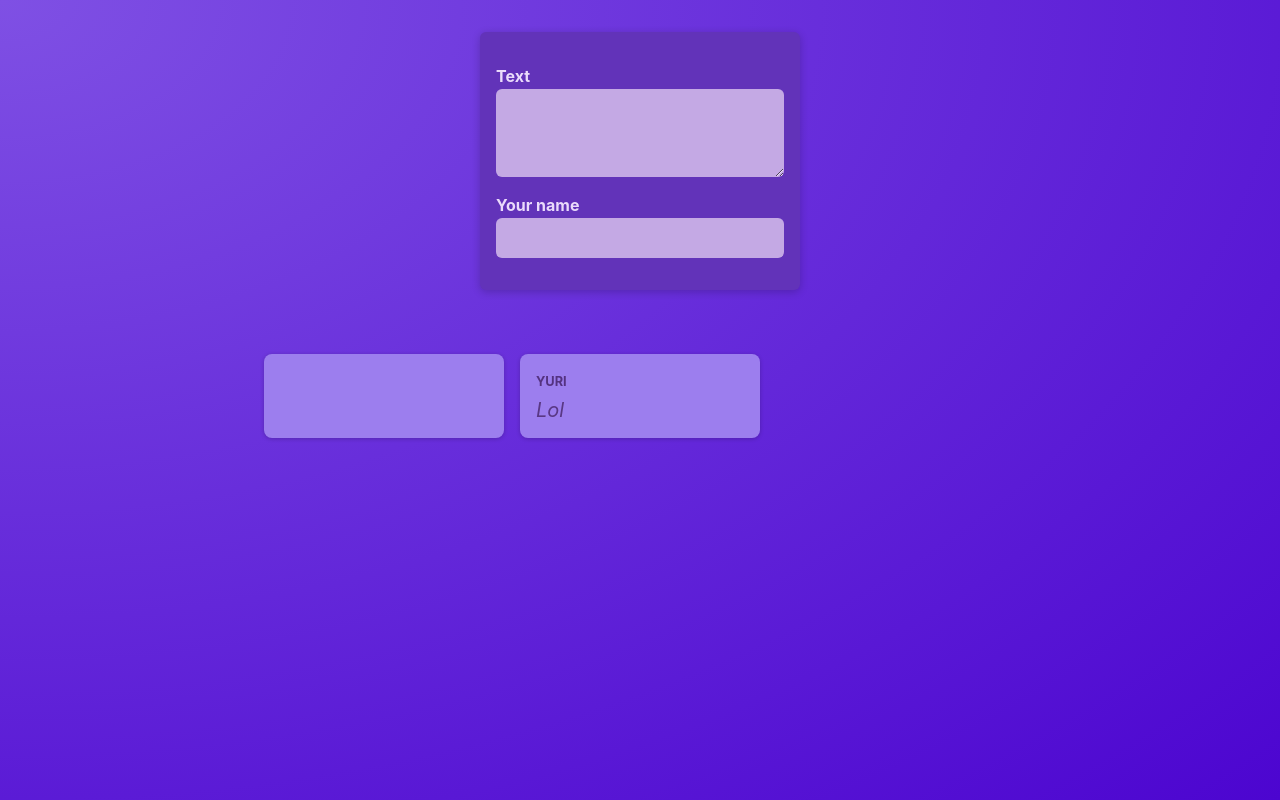
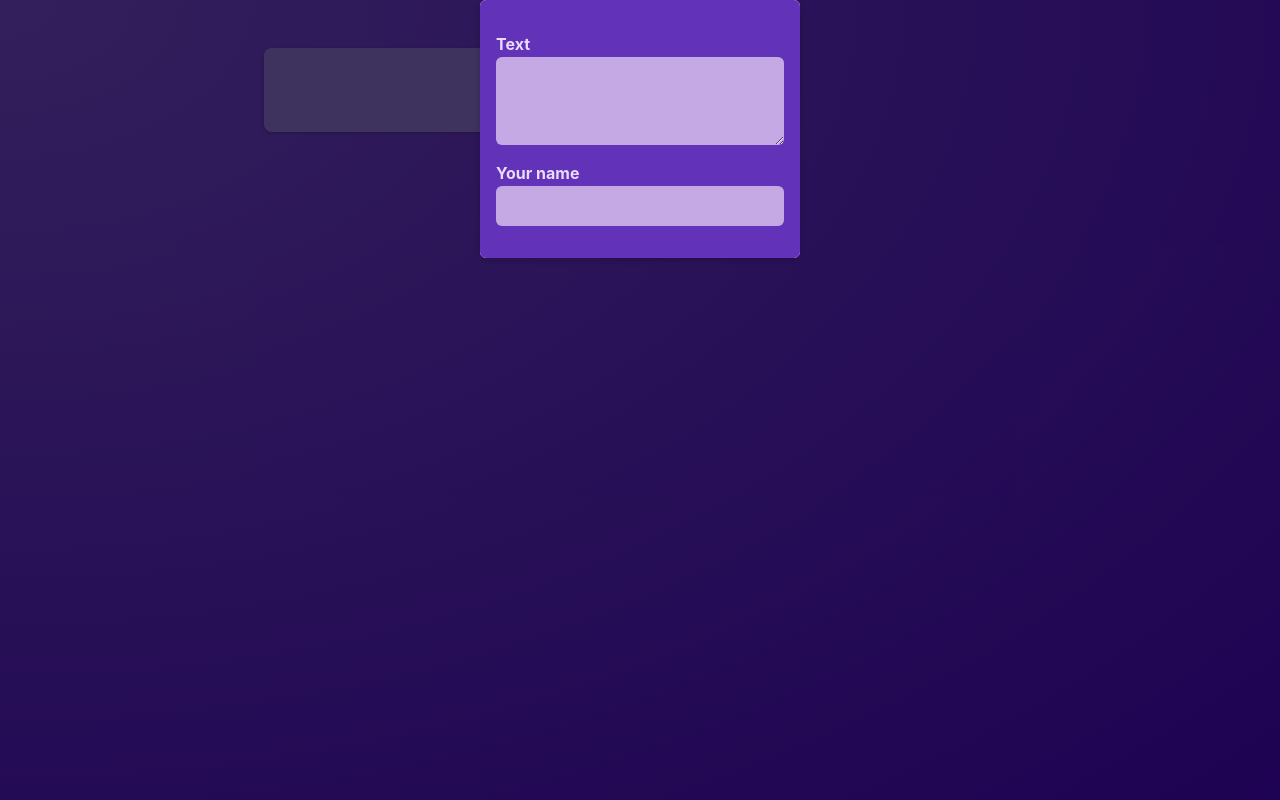
Before and after one commit to yurivvdantas/react-crash-course, a React (Vite) app: page / in a window 1280 px wide. Built offline with nearby package versions, Linux system fonts and the light colour scheme.

Commit message:
section 28: the special children prop

```diff
--- /dev/null
+++ b/src/components/Modal.jsx
@@ -0,0 +1,13 @@
+import classes from './Modal.module.css';
+
+function Modal({ children }) {
+  return (
+    <div className={classes.backdrop}>
+      <dialog open className={classes.modal}>
+        {children}
+      </dialog>
+    </div>
+  );
+}
+
+export default Modal;
--- /dev/null
+++ b/src/components/Modal.module.css
@@ -0,0 +1,18 @@
+.backdrop {
+  position: fixed;
+  top: 0;
+  left: 0;
+  width: 100%;
+  height: 100vh;
+  background-color: rgba(0, 0, 0, 0.6);
+  z-index: 1;
+}
+
+.modal {
+  border: none;
+  border-radius: 6px;
+  box-shadow: 0 2px 8px rgba(0, 0, 0, 0.2);
+  padding: 0;
+  overflow: hidden;
+  z-index: 1;
+}
--- a/src/components/NewPost.module.css
+++ b/src/components/NewPost.module.css
@@ -2,9 +2,6 @@
   background-color: #6233b9;
   padding: 1rem;
   width: 20rem;
-  margin: 2rem auto;
-  border-radius: 6px;
-  box-shadow: 0 2px 8px rgba(0, 0, 0, 0.2);
 }
 
 .form label {
--- a/src/components/Post.jsx
+++ b/src/components/Post.jsx
@@ -1,10 +1,10 @@
 import classes from './Post.module.css';
 
-function Post(props) {
+function Post({ author, body }) {
   return (
     <li className={classes.post}>
-      <p className={classes.author}>{props.author}</p>
-      <p className={classes.text}>{props.body}</p>
+      <p className={classes.author}>{author}</p>
+      <p className={classes.text}>{body}</p>
     </li>
   );
 }
--- a/src/components/PostsList.jsx
+++ b/src/components/PostsList.jsx
@@ -1,6 +1,7 @@
+import Modal from './Modal';
 import NewPost from './NewPost';
-import Post from './Post'
-import classes from './PostsList.module.css'
+import Post from './Post';
+import classes from './PostsList.module.css';
 import { useState } from 'react';
 
 function PostsList() {
@@ -15,8 +16,12 @@
 
   return (
     <>
-    <NewPost onBodyChange={bodyChangeHandler} onAuthorChange={authorChangeHandler}
+      <Modal>
+        <NewPost
+          onBodyChange={bodyChangeHandler}
+          onAuthorChange={authorChangeHandler}
         />
+      </Modal>
       <ul className={classes.posts}>
         <Post author={enteredAuthor} body={enteredBody} />
         <Post author="Yuri" body="Lol" />
```
Lines whose indentation alone changed are shown as unchanged.
